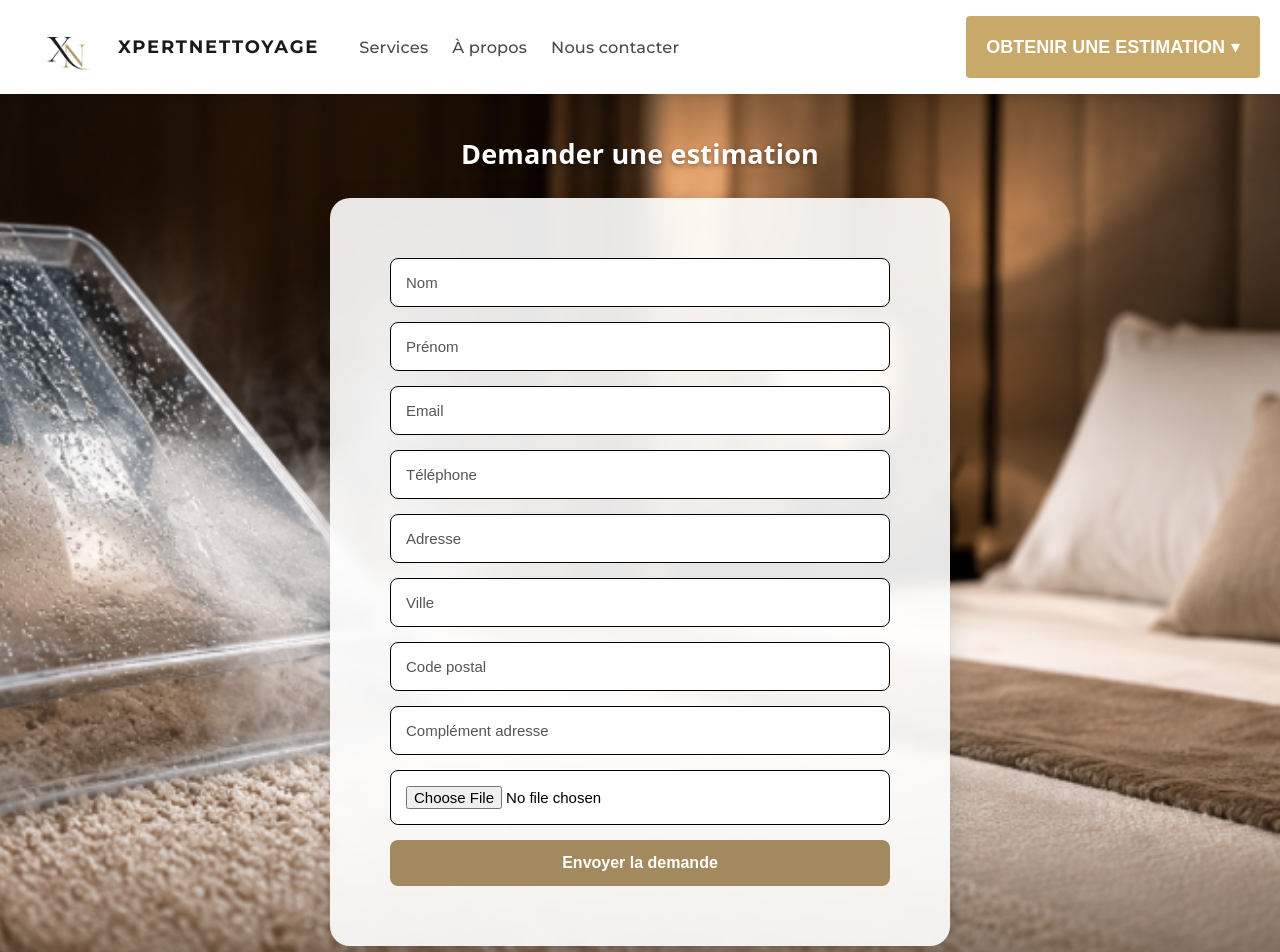
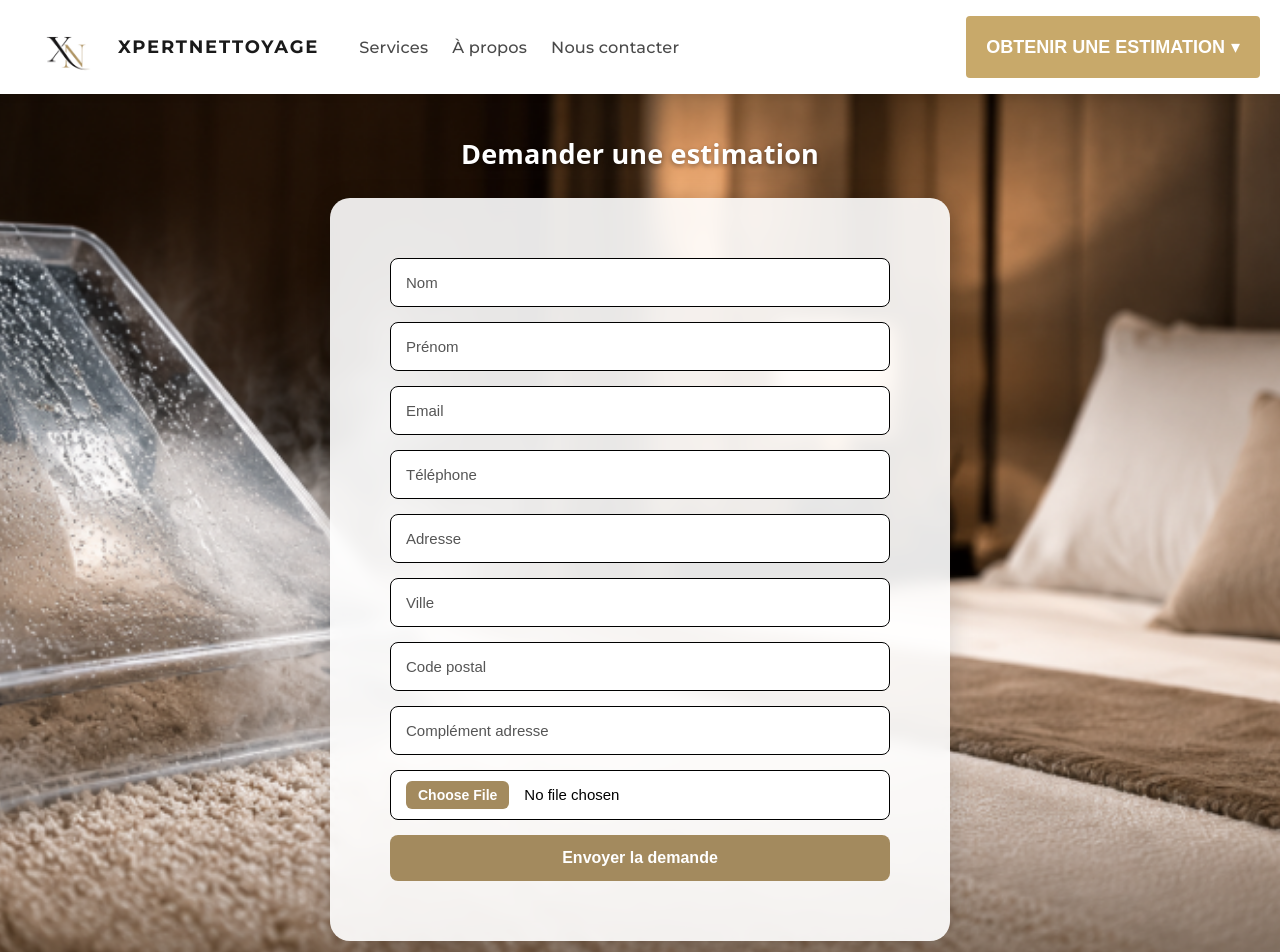
Before and after one commit to henriandreguillou/Xpert-nettoyage, a React (Vite) app in the folder react/: page /request in a window 1280 px wide. Shown: the top 952 px of the page. Built offline with nearby package versions, Linux system fonts and the light colour scheme; a web font is replaced by a local one.

Commit message:
mise à jour 0.4

```diff
--- a/react/src/style-css/request.css
+++ b/react/src/style-css/request.css
@@ -45,8 +45,10 @@ input:-webkit-autofill:focus {
   box-shadow: 0 4px 25px rgba(0, 0, 0, 0.15);
 }
 
+/* AJOUT de input[type="file"] pour harmoniser le conteneur du fichier */
 .container input,
 .container select,
+.container input[type="file"],
 .react-datepicker-wrapper input {
   width: 100%;
   padding: 15px;
@@ -58,11 +60,36 @@ input:-webkit-autofill:focus {
   box-sizing: border-box;
 }
 
+/* Ajustement spécifique pour l'input file (alignement vertical du texte) */
+.container input[type="file"] {
+  padding: 10px 15px;
+  cursor: pointer;
+}
+
+/* STYLISATION DU BOUTON INTERNE DE L'INPUT FILE */
+.container input[type="file"]::file-selector-button {
+  background: #a38a5e; /* Même couleur dorée que ton bouton principal */
+  color: #fff;
+  border: none;
+  padding: 6px 12px;
+  border-radius: 6px;
+  font-size: 14px;
+  font-weight: 600;
+  cursor: pointer;
+  margin-right: 15px;
+  transition: 0.3s;
+}
+
+/* Effet au survol du bouton interne */
+.container input[type="file"]::file-selector-button:hover {
+  background: #8e764d; /* Teinte plus sombre au survol */
+}
+
 .container input:focus,
 .container select:focus,
+.container input[type="file"]:focus,
 .react-datepicker-wrapper input:focus {
-  outline: none;
-  border-color: #007bff;
+  outline: none;/* Garde ton focus bleu ou change le pour #a38a5e si tu veux du ton sur ton */
   color: #000000;
   background-color: #fff;
 }
```
